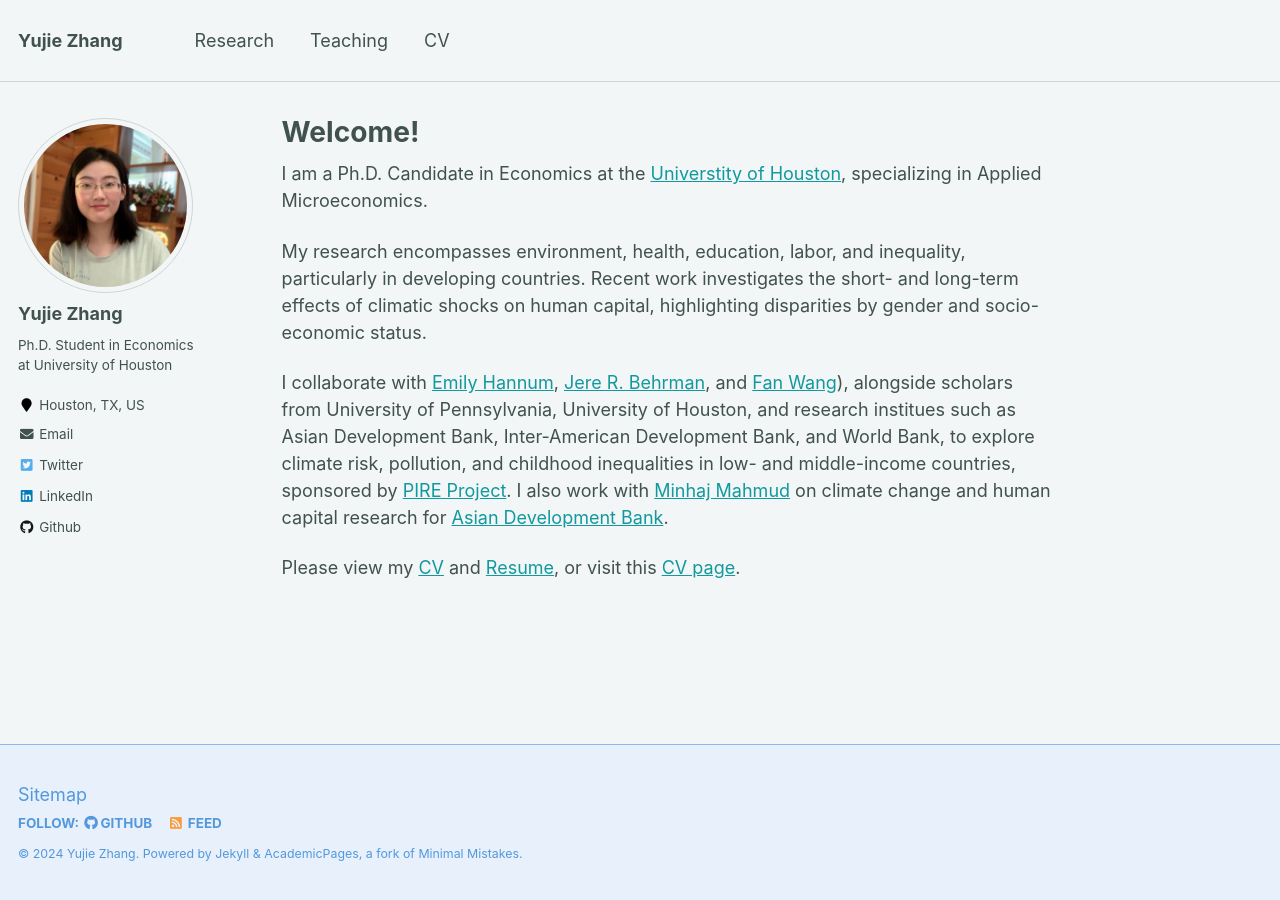
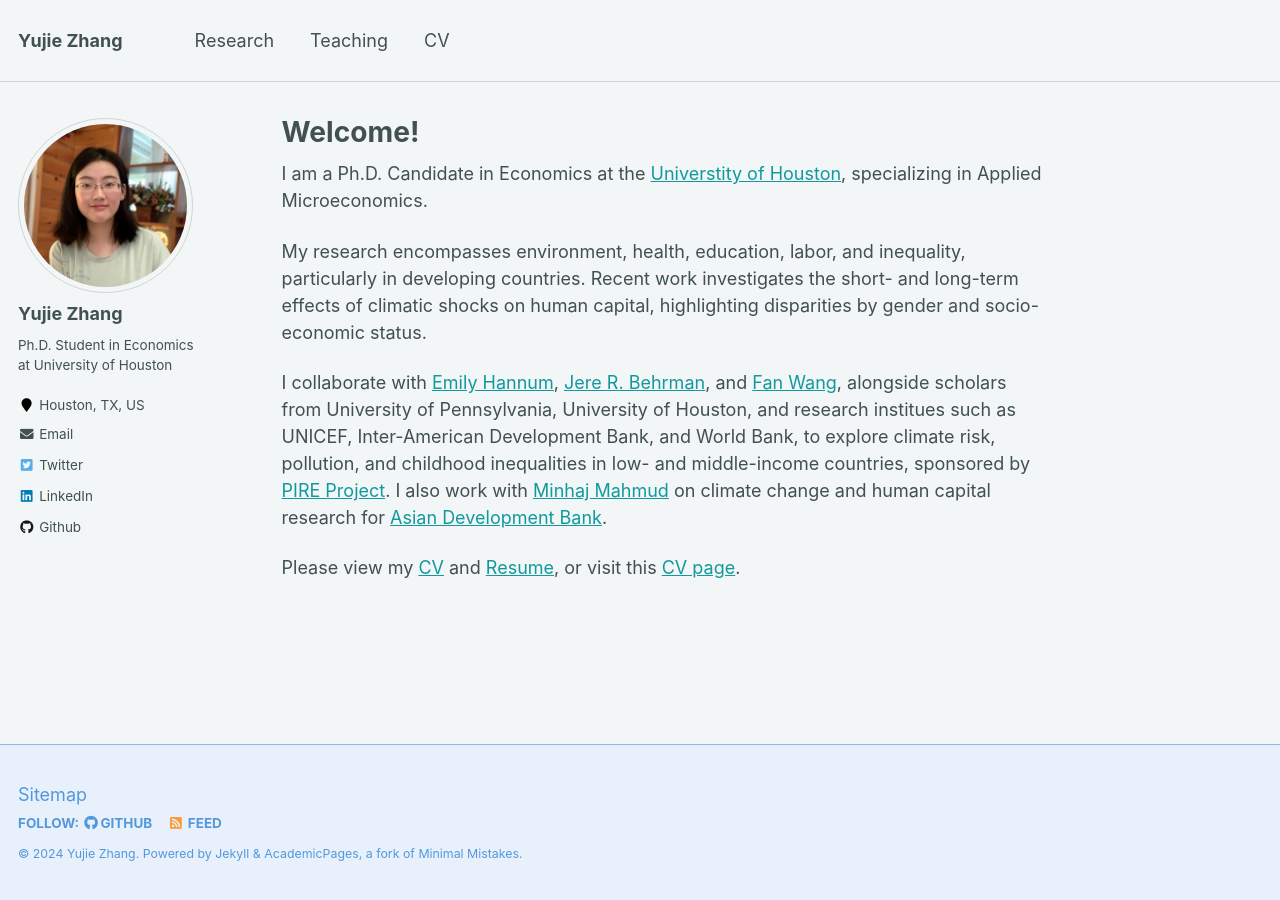
Before and after one commit to yujiezhangecon/yujiezhangecon.github.io, a Jekyll site: the page built from _pages/about.md, in a window 1280 px wide. Built offline with Jekyll 4.4.1, drawn with Linux system fonts in a browser that asks for light colours.

Commit message:
Update about.md

```diff
--- a/_pages/about.md
+++ b/_pages/about.md
@@ -12,7 +12,7 @@ I am a Ph.D. Candidate in Economics at the [Universtity of Houston](https://www.
 
 My research encompasses environment, health, education, labor, and inequality, particularly in developing countries. Recent work investigates the short- and long-term effects of climatic shocks on human capital, highlighting disparities by gender and socio-economic status.
 
-I collaborate with [Emily Hannum](https://sociology.sas.upenn.edu/people/emily-hannum), [Jere R. Behrman](https://economics.sas.upenn.edu/people/jere-r-behrman), and [Fan Wang](https://fanwangecon.github.io/)), alongside scholars from University of Pennsylvania, University of Houston, and research institues such as Asian Development Bank, Inter-American Development Bank, and World Bank, to explore climate risk, pollution, and childhood inequalities in low- and middle-income countries, sponsored by [PIRE Project](https://beta.nsf.gov/funding/opportunities/partnerships-international-research-education-pire-0).
+I collaborate with [Emily Hannum](https://sociology.sas.upenn.edu/people/emily-hannum), [Jere R. Behrman](https://economics.sas.upenn.edu/people/jere-r-behrman), and [Fan Wang](https://fanwangecon.github.io/), alongside scholars from University of Pennsylvania, University of Houston, and research institues such as UNICEF, Inter-American Development Bank, and World Bank, to explore climate risk, pollution, and childhood inequalities in low- and middle-income countries, sponsored by [PIRE Project](https://beta.nsf.gov/funding/opportunities/partnerships-international-research-education-pire-0).
 I also work with [Minhaj Mahmud](https://blogs.adb.org/author/minhaj-mahmud) on climate change and human capital research for [Asian Development Bank](https://www.adb.org/).
 
 Please view my <a href="/YujieZhang_CV.pdf">CV</a> and <a href="/YujieZhang_Resume.pdf">Resume</a>, or visit this [CV page](https://yujiezhangecon.github.io/cv/).
```
